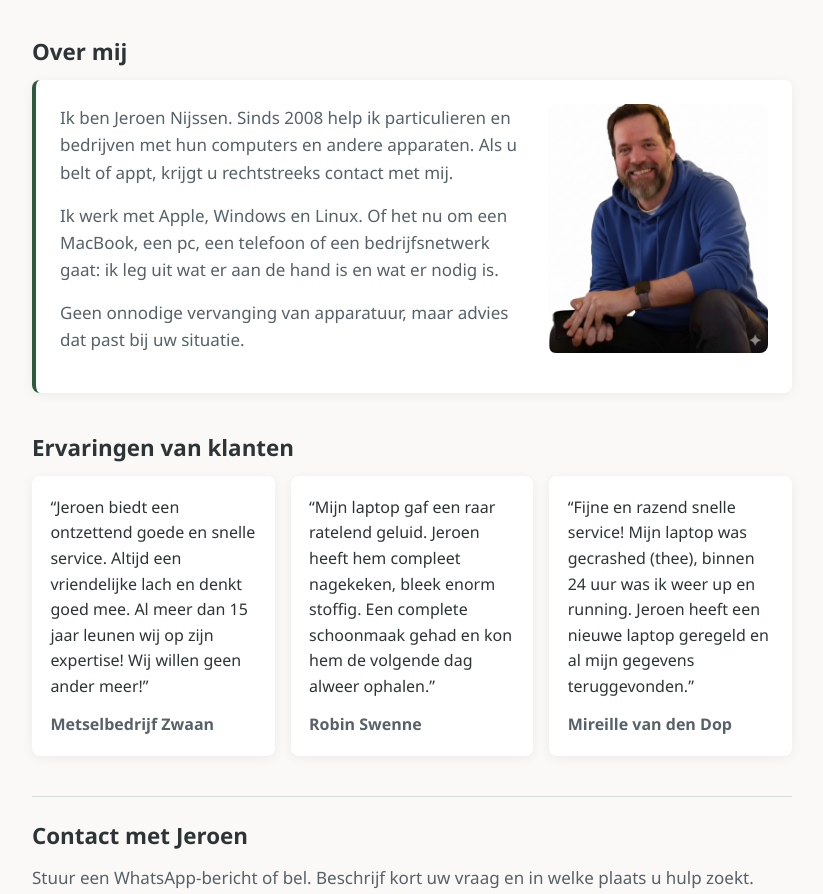
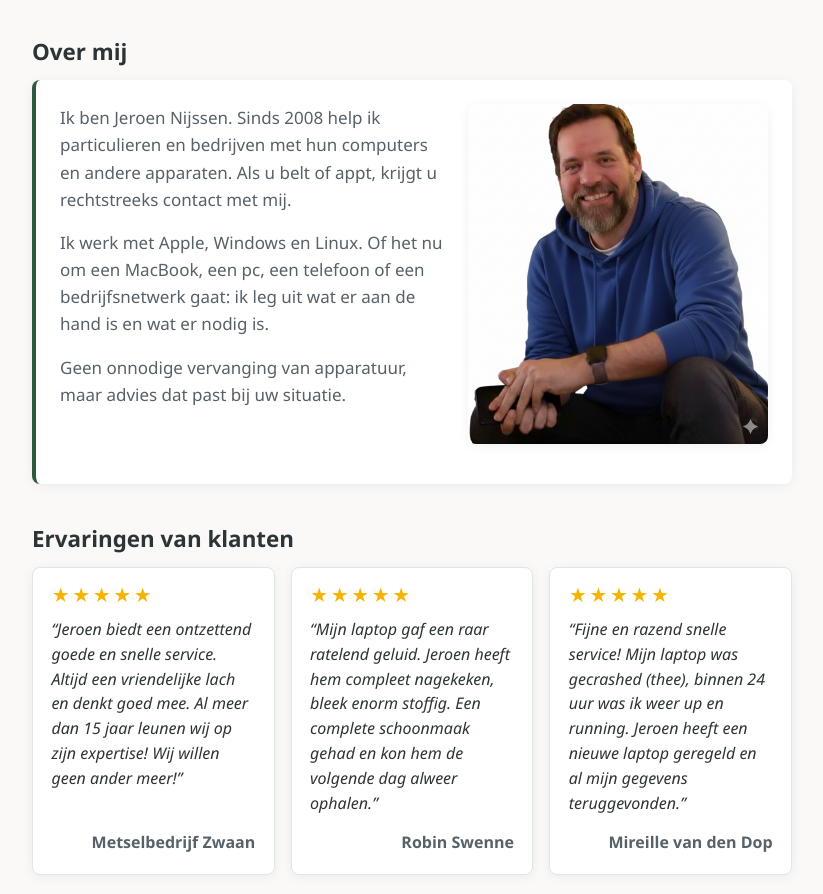
Before and after one commit to nijssencomputers/website, a plain HTML site: page index.html in a window 1280 px wide. Shown: the part 1593-2487 px from the top of the page, without its empty margins (228-1051 px from the left). Drawn offline with Linux system fonts and the light colour scheme.

Commit message:
Improve customer reviews and enlarge profile photo

```diff
--- a/index.html
+++ b/index.html
@@ -101,7 +101,7 @@
     <section id="over-mij" class="section-block">
       <h2>Over mij</h2>
       <div class="about-content">
-        <img src="/jeroen.png" alt="Jeroen Nijssen" class="about-img" width="220" height="249" loading="lazy" decoding="async">
+        <img src="/jeroen.png" alt="Jeroen Nijssen" class="about-img" width="300" height="340" loading="lazy" decoding="async">
         <p>Ik ben Jeroen Nijssen. Sinds 2008 help ik particulieren en bedrijven met hun computers en andere apparaten. Als u belt of appt, krijgt u rechtstreeks contact met mij.</p>
         <p>Ik werk met Apple, Windows en Linux. Of het nu om een MacBook, een pc, een telefoon of een bedrijfsnetwerk gaat: ik leg uit wat er aan de hand is en wat er nodig is.</p>
         <p>Geen onnodige vervanging van apparatuur, maar advies dat past bij uw situatie.</p>
@@ -111,9 +111,9 @@
     <section id="reviews" class="section-block">
       <h2>Ervaringen van klanten</h2>
       <div class="reviews-grid">
-        <blockquote class="review-card"><p>“Jeroen biedt een ontzettend goede en snelle service. Altijd een vriendelijke lach en denkt goed mee. Al meer dan 15 jaar leunen wij op zijn expertise! Wij willen geen ander meer!”</p><footer>Metselbedrijf Zwaan</footer></blockquote>
-        <blockquote class="review-card"><p>“Mijn laptop gaf een raar ratelend geluid. Jeroen heeft hem compleet nagekeken, bleek enorm stoffig. Een complete schoonmaak gehad en kon hem de volgende dag alweer ophalen.”</p><footer>Robin Swenne</footer></blockquote>
-        <blockquote class="review-card"><p>“Fijne en razend snelle service! Mijn laptop was gecrashed (thee), binnen 24 uur was ik weer up en running. Jeroen heeft een nieuwe laptop geregeld en al mijn gegevens teruggevonden.”</p><footer>Mireille van den Dop</footer></blockquote>
+        <blockquote class="review-card"><div class="review-stars" aria-hidden="true">★★★★★</div><p>“Jeroen biedt een ontzettend goede en snelle service. Altijd een vriendelijke lach en denkt goed mee. Al meer dan 15 jaar leunen wij op zijn expertise! Wij willen geen ander meer!”</p><footer>Metselbedrijf Zwaan</footer></blockquote>
+        <blockquote class="review-card"><div class="review-stars" aria-hidden="true">★★★★★</div><p>“Mijn laptop gaf een raar ratelend geluid. Jeroen heeft hem compleet nagekeken, bleek enorm stoffig. Een complete schoonmaak gehad en kon hem de volgende dag alweer ophalen.”</p><footer>Robin Swenne</footer></blockquote>
+        <blockquote class="review-card"><div class="review-stars" aria-hidden="true">★★★★★</div><p>“Fijne en razend snelle service! Mijn laptop was gecrashed (thee), binnen 24 uur was ik weer up en running. Jeroen heeft een nieuwe laptop geregeld en al mijn gegevens teruggevonden.”</p><footer>Mireille van den Dop</footer></blockquote>
       </div>
     </section>
 
--- a/style.css
+++ b/style.css
@@ -68,11 +68,12 @@ main:focus { outline: none; }
 .about-content { display: flow-root; background: #fff; border-left: 4px solid var(--color-accent); border-radius: var(--radius); box-shadow: var(--shadow); padding: 1.5rem; }
 .about-content p { color: var(--color-text-soft); }
 .about-content p:last-child { margin-bottom: 0; }
-.about-img { float: right; width: 220px; height: auto; object-fit: contain; margin: 0 0 1rem 1.5rem; border-radius: var(--radius); }
+.about-img { float: right; width: 300px; height: auto; object-fit: contain; margin: 0 0 1rem 1.5rem; border-radius: var(--radius); box-shadow: var(--shadow); }
 .reviews-grid { display: grid; grid-template-columns: repeat(3, minmax(0, 1fr)); gap: 1rem; }
-.review-card { margin: 0; padding: 1.15rem; background: #fff; border-radius: var(--radius); box-shadow: var(--shadow); font-size: 1rem; }
-.review-card p { margin: 0 0 .75rem; }
-.review-card footer { color: var(--color-text-soft); font-weight: 600; }
+.review-card { display: flex; flex-direction: column; margin: 0; padding: 1.15rem; background: #fff; border: 1px solid #e1e6e2; border-radius: var(--radius); box-shadow: var(--shadow); font-size: 1rem; }
+.review-stars { color: #f4b400; font-size: 1.1rem; line-height: 1; letter-spacing: .12em; margin-bottom: .8rem; }
+.review-card p { flex: 1; margin: 0 0 .9rem; font-style: italic; line-height: 1.55; }
+.review-card footer { color: var(--color-text-soft); font-weight: 600; text-align: right; }
 .contact-section { border-top: 1px solid #d6dcd7; padding-top: 1.5rem; }
 .contact-email { margin-top: 1rem; }
 .contact-email a { overflow-wrap: anywhere; }
@@ -109,7 +110,7 @@ main:focus { outline: none; }
   .hero-actions, .contact-options { display: grid; grid-template-columns: repeat(2, minmax(0, 1fr)); }
   .cta-button { padding: .65rem .5rem; font-size: .9375rem; }
   .about-content { padding: 1.15rem; }
-  .about-img { float: none; width: 180px; height: auto; margin: 0 0 1rem; }
+  .about-img { float: none; width: 240px; height: auto; margin: 0 0 1rem; }
   .section-block { margin-bottom: 2rem; }
 }
 @media (max-width: 359px) {
```
Also changed, not shown: src/home.html (+4 -4 lines).
